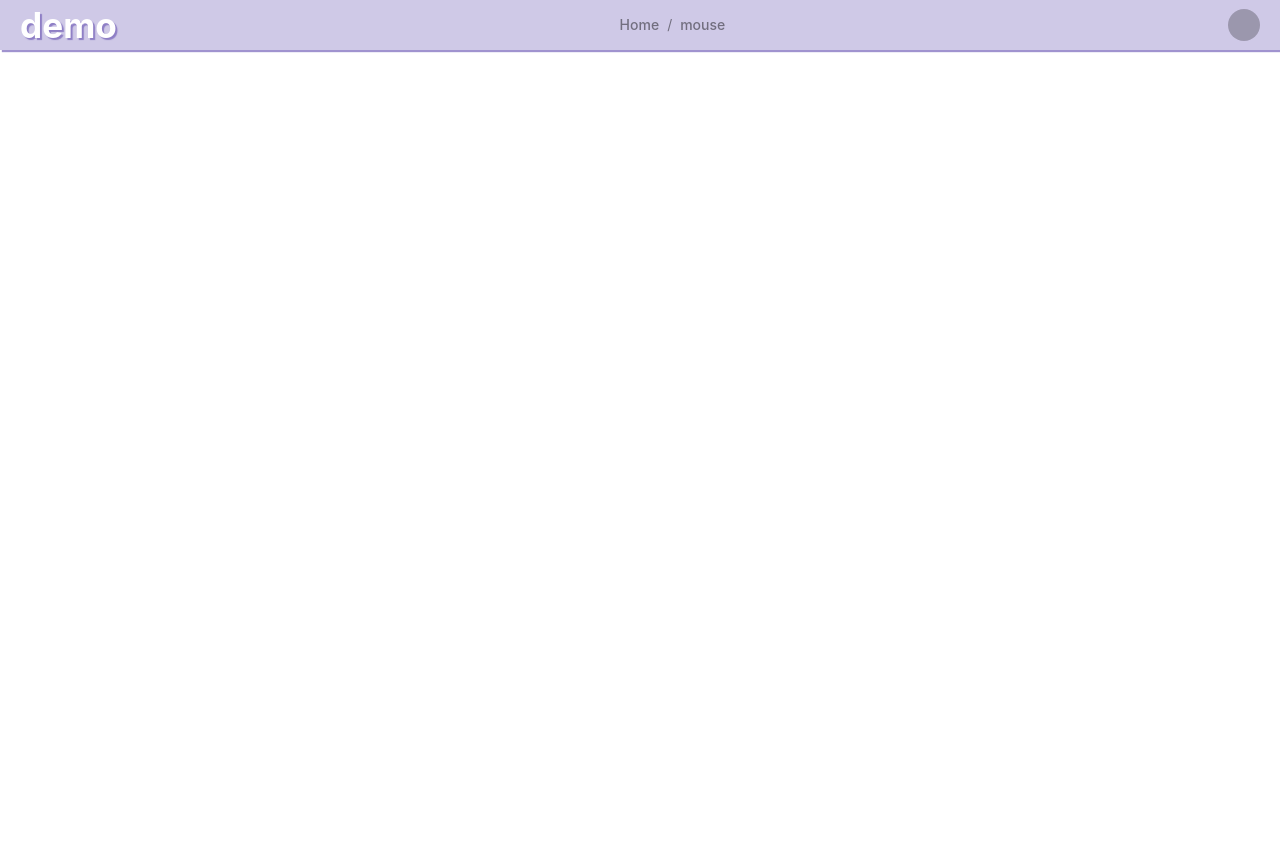
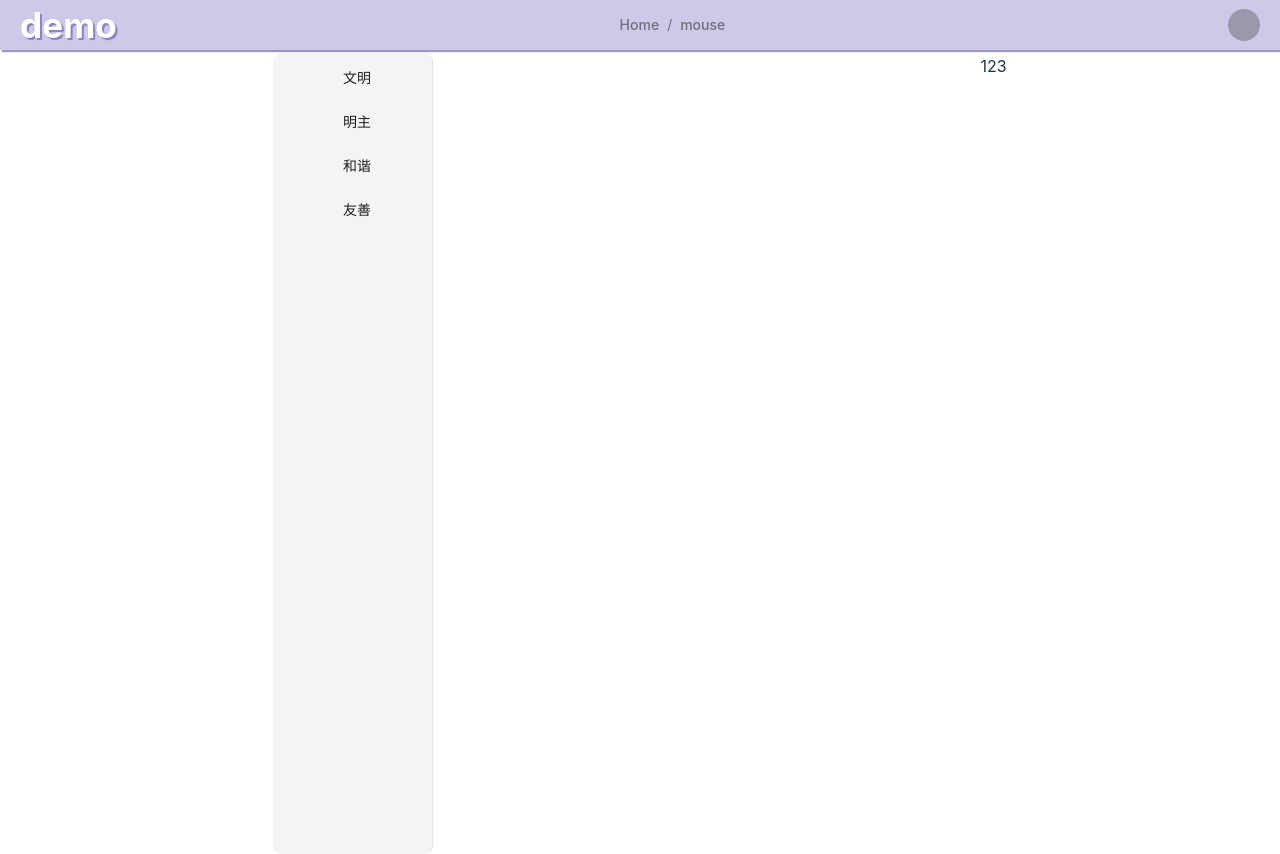
Before and after one commit to zhangMiaoLearning/vite-project, a React (Vite) app: page /home in a window 1280 px wide. Before the commit the page ends 800 px from the top, so only its background shows below. Built offline with nearby package versions, Linux system fonts and the light colour scheme.

Commit message:
feat: add side and home

```diff
--- /dev/null
+++ b/src/pages/Home/Home.scss
@@ -0,0 +1,5 @@
+.main-content {
+  margin-top: 4px;
+  display: flex;
+  justify-content: space-around;
+}
--- a/src/pages/Home/Home.tsx
+++ b/src/pages/Home/Home.tsx
@@ -1,8 +1,24 @@
-import React, { useContext } from 'react';
-import { GlobalContext } from '../../Utils/Store/GlobalProvider';
+import React, { useState } from 'react';
+import BoardSideLeft from './components/BoardSideLeft/boardSideLeft';
+import './Home.scss';
+import BoardMainTop from './components/BoardMainTop/BoardMainTop';
+import BoardSideRight from './components/BoardSideRight/BoardSideRight';
 
 const Home = () => {
-	const { currentUserInfo } = useContext(GlobalContext);
-	return <div>{currentUserInfo.username}</div>;
+	const [selectKey, setSelectKey] = useState('');
+	const getMainContent = () => {
+		if (selectKey === '1') {
+			return <BoardMainTop />;
+		}
+		return null;
+	};
+
+	return (
+		<div className="main-content">
+			<BoardSideLeft setSelectKey={setSelectKey} />
+			{getMainContent()}
+			<BoardSideRight />
+		</div>
+	);
 };
 export default Home;
--- /dev/null
+++ b/src/pages/Home/components/BoardMainTop/BoardMainTop.scss
@@ -0,0 +1,4 @@
+.board-main-top{
+  width: 200px;
+  height: 200px;
+}
--- /dev/null
+++ b/src/pages/Home/components/BoardMainTop/BoardMainTop.tsx
@@ -0,0 +1,31 @@
+import React from 'react';
+import { Carousel } from 'antd';
+
+const BoardMainTop: React.FC = () => {
+	const contentStyle: React.CSSProperties = {
+		height: '160px',
+		color: '#fff',
+		lineHeight: '160px',
+		textAlign: 'center',
+		background: '#364d79',
+	};
+	return (
+		<div className="board-main-top">
+			<Carousel autoplay dotPosition="bottom" style={{ width: '500px' }}>
+				<div>
+					<h3 style={contentStyle}>1</h3>
+				</div>
+				<div>
+					<h3 style={contentStyle}>2</h3>
+				</div>
+				<div>
+					<h3 style={contentStyle}>3</h3>
+				</div>
+				<div>
+					<h3 style={contentStyle}>4</h3>
+				</div>
+			</Carousel>
+		</div>
+	);
+};
+export default BoardMainTop;
--- /dev/null
+++ b/src/pages/Home/components/BoardSideLeft/BoardSideLeft.scss
@@ -0,0 +1,22 @@
+.boardSide-content {
+  width: 160px;
+  height: 100vh;
+
+  .ant-menu {
+    background-color: rgba(189, 179, 198, 0.16);
+    border-radius: 8px;
+    height: 100vh;
+    text-align: center;
+    font-weight: bold;
+    color: #6c6b6b;
+
+    .ant-menu-item-active {
+      background-color: rgba(98, 76, 175, 0.3);
+    }
+    .ant-menu-item-selected {
+      color: #535bf2;
+      background-color: rgba(98, 76, 175, 0.3);
+    }
+  }
+
+}
--- /dev/null
+++ b/src/pages/Home/components/BoardSideLeft/BoardSideMenu.tsx
@@ -0,0 +1,25 @@
+import React from 'react';
+import { MenuProps } from 'antd';
+
+type MenuItem = Required<MenuProps>['items'][number];
+function getItem(
+	label: React.ReactNode,
+	key: React.Key,
+	icon?: React.ReactNode,
+	children?: MenuItem[],
+	type?: 'group'
+): MenuItem {
+	return {
+		key,
+		icon,
+		children,
+		label,
+		type,
+	} as MenuItem;
+}
+export const BoardSideMenu: MenuProps['items'] = [
+	getItem('文明', '1', null),
+	getItem('明主', '2', null),
+	getItem('和谐', '3', null),
+	getItem('友善', '4', null),
+];
--- /dev/null
+++ b/src/pages/Home/components/BoardSideLeft/boardSideLeft.tsx
@@ -0,0 +1,19 @@
+import React, { Dispatch } from 'react';
+import { Menu, MenuProps } from 'antd';
+import { BoardSideMenu } from './BoardSideMenu';
+import './BoardSideLeft.scss';
+interface BoardSideLeftProps {
+	setSelectKey: Dispatch<string>;
+}
+
+const BoardSideLeft: React.FC<BoardSideLeftProps> = (props) => {
+	const onClick: MenuProps['onClick'] = (e) => {
+		props.setSelectKey(e.key);
+	};
+	return (
+		<div className="boardSide-content">
+			<Menu mode="inline" items={BoardSideMenu} onClick={onClick} />
+		</div>
+	);
+};
+export default BoardSideLeft;
--- /dev/null
+++ b/src/pages/Home/components/BoardSideRight/BoardSideRight.tsx
@@ -0,0 +1,6 @@
+import React from 'react';
+
+const BoardSideRight: React.FC = () => {
+	return <div>123</div>;
+};
+export default BoardSideRight;
```
Also changed, not shown: 1 other file (tests, documents, lock files or other folders).
